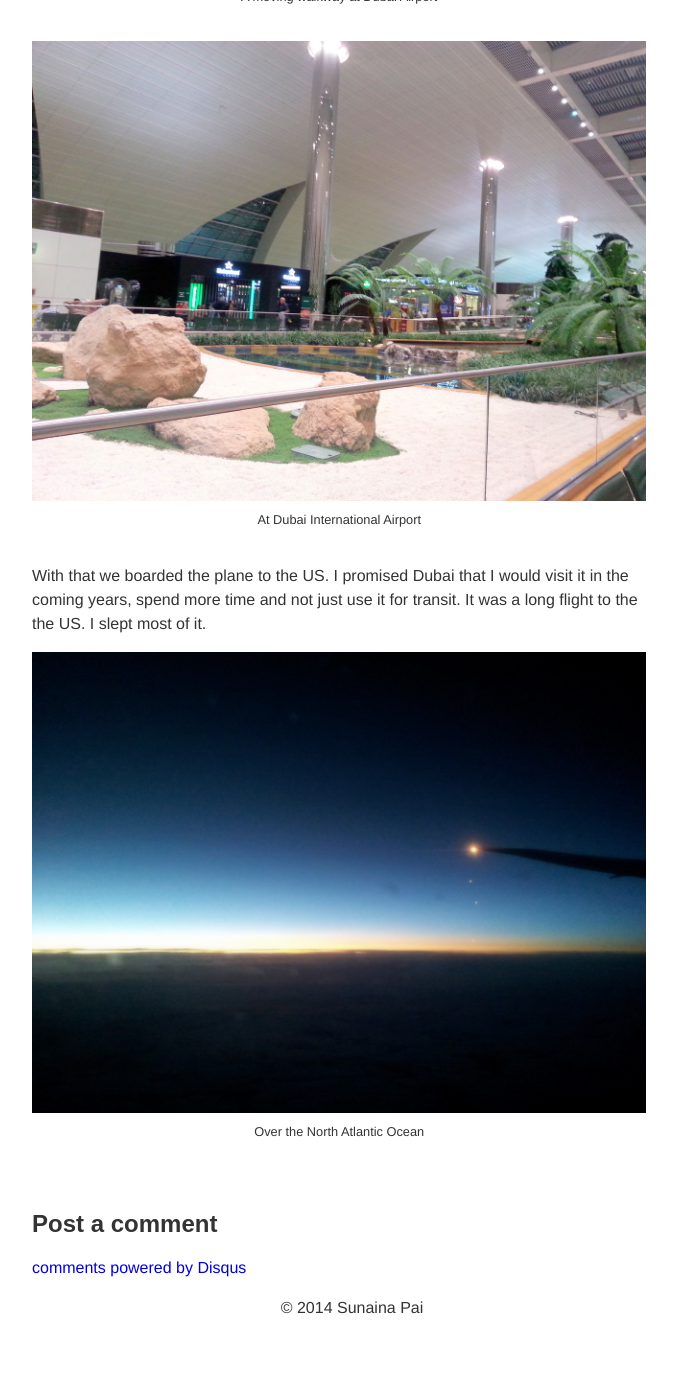
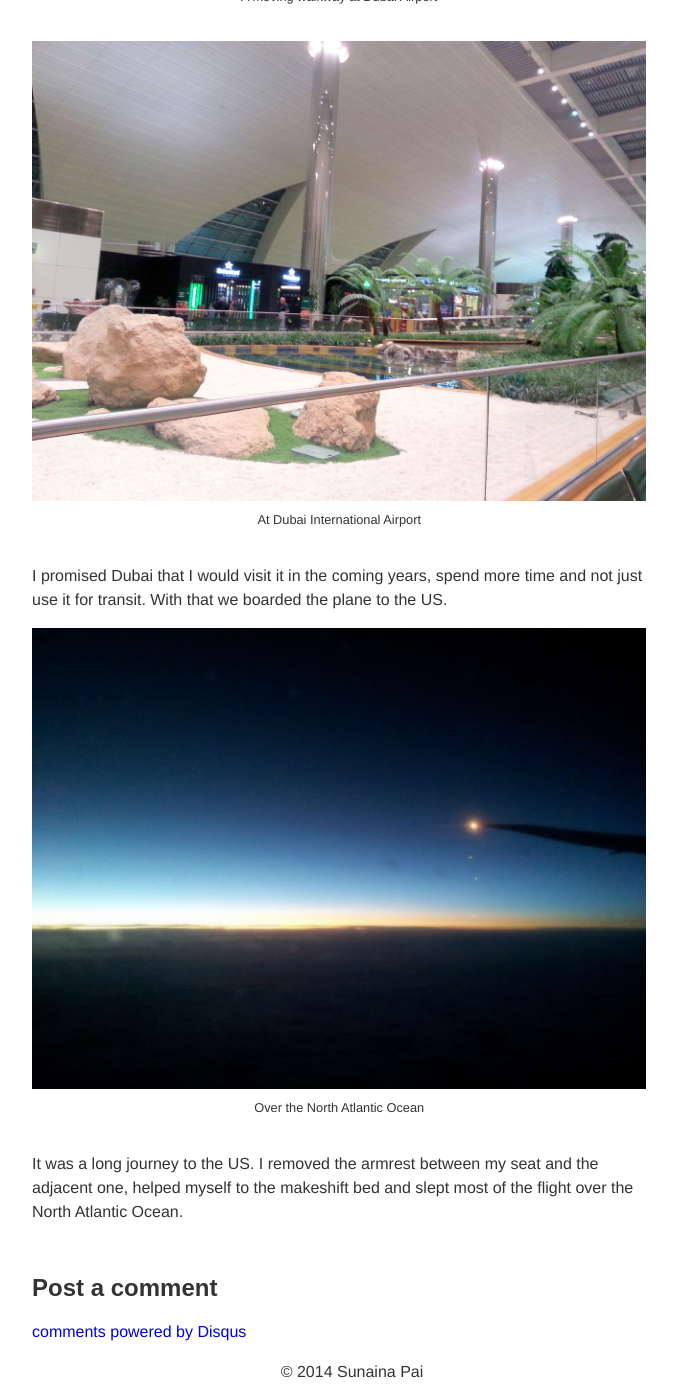
Before and after one commit to tmug/defunct-sunainapai.in-jekyll, a Jekyll site: the page built from _posts/2014-10-09-before-the-us-trip-2013.md, in a window 1280 px wide and 1400 px high, scrolled down 2761 px. Shown: the whole window, without its empty margins (288-965 px from the left). Built offline with Jekyll 4.4.1, drawn with Linux system fonts in a browser that asks for light colours; comment, search, counter and statistics services are not loaded; before the commit the page ends 4097 px from its top, so only the background shows below that.

Commit message:
Edit the post 'Before the US trip 2013'

```diff
--- a/_posts/2014-10-09-before-the-us-trip-2013.md
+++ b/_posts/2014-10-09-before-the-us-trip-2013.md
@@ -76,9 +76,9 @@ looked beautiful and we clicked some pictures.
     <figcaption>At Dubai International Airport</figcaption>
 </figure>
 
-With that we boarded the plane to the US. I promised Dubai that I would
-visit it in the coming years, spend more time and not just use it for
-transit. It was a long flight to the the US. I slept most of it.
+I promised Dubai that I would visit it in the coming years, spend more
+time and not just use it for transit. With that we boarded the plane to
+the US.
 
 <figure>
     <a href="{{site.url}}/img/before-the-us-trip-2013/over-the-north-atlantic-ocean.jpg"
@@ -88,3 +88,7 @@ transit. It was a long flight to the the US. I slept most of it.
             alt="Image over the North Atlantic Ocean"></a>
     <figcaption>Over the North Atlantic Ocean</figcaption>
 </figure>
+
+It was a long journey to the US. I removed the armrest between my seat
+and the adjacent one, helped myself to the makeshift bed and slept most
+of the flight over the North Atlantic Ocean.
```
